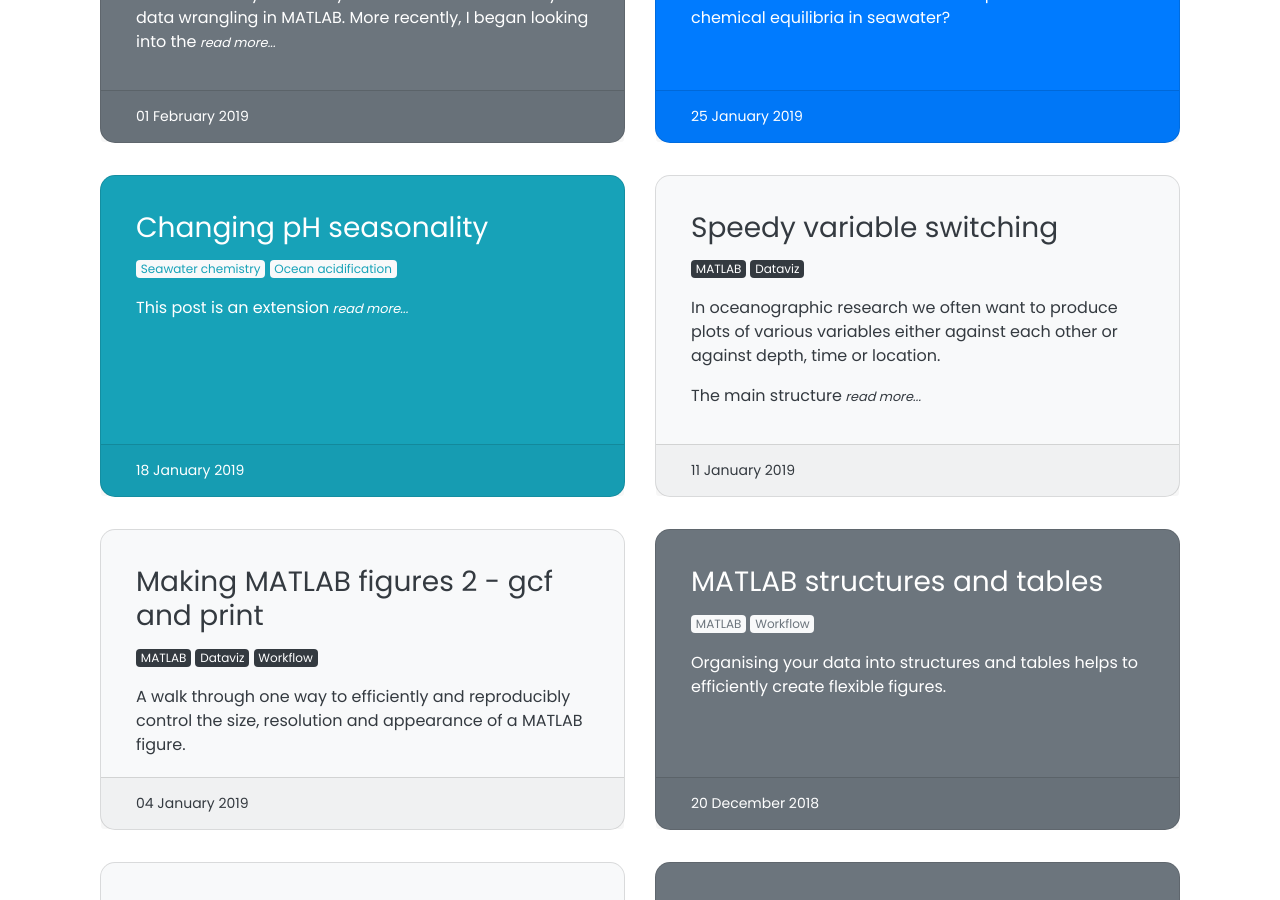
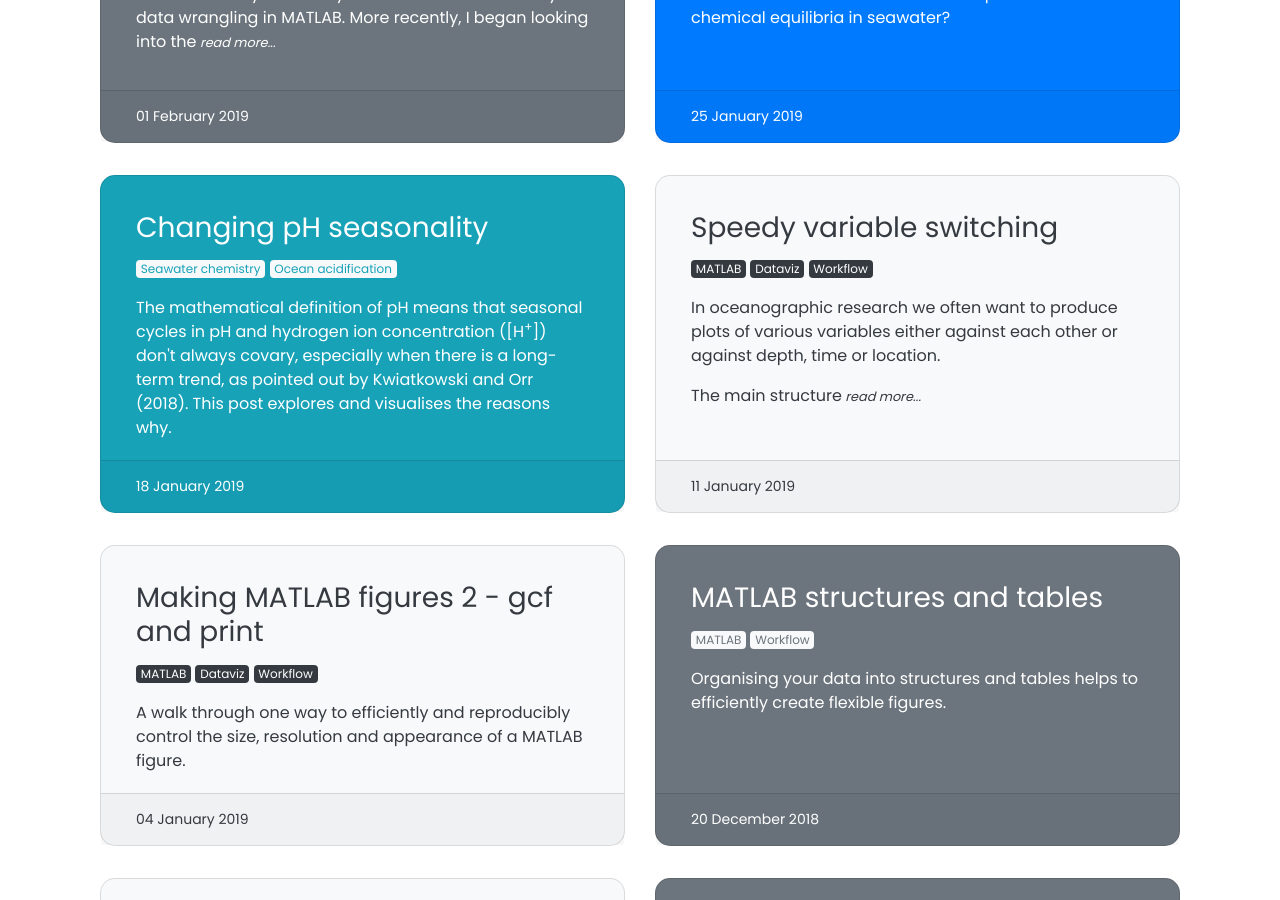
Before and after one commit to mvdh7/mvdh7.github.io, a Jekyll site: the page built from pages/blog.html, in a window 1280 px wide and 900 px high, scrolled down 746 px. Built offline with Jekyll 4.4.1, drawn with Linux system fonts in a browser that asks for light colours; nearby versions of some CDN libraries; comment, search, counter and statistics services are not loaded.

Commit message:
add description

```diff
--- a/_posts/2019-01-11-speedy-variable-switching.md
+++ b/_posts/2019-01-11-speedy-variable-switching.md
@@ -1,6 +1,6 @@
 ---
 title: Speedy variable switching
-tags: [MATLAB, Dataviz]
+tags: [MATLAB, Dataviz, Workflow]
 style: fill
 color: light
 description:
--- a/_posts/2019-01-18-changing-ph-seasonality.md
+++ b/_posts/2019-01-18-changing-ph-seasonality.md
@@ -3,7 +3,7 @@ title: Changing pH seasonality
 tags: [Seawater chemistry, Ocean acidification]
 style: fill
 color: info
-description:
+description: The mathematical definition of pH means that seasonal cycles in pH and hydrogen ion concentration ([H<sup>+</sup>]) don't always covary, especially when there is a long-term trend, as pointed out by Kwiatkowski and Orr (2018). This post explores and visualises the reasons why.
 ---
 
 <script async src="https://platform.twitter.com/widgets.js" charset="utf-8"></script>
```
